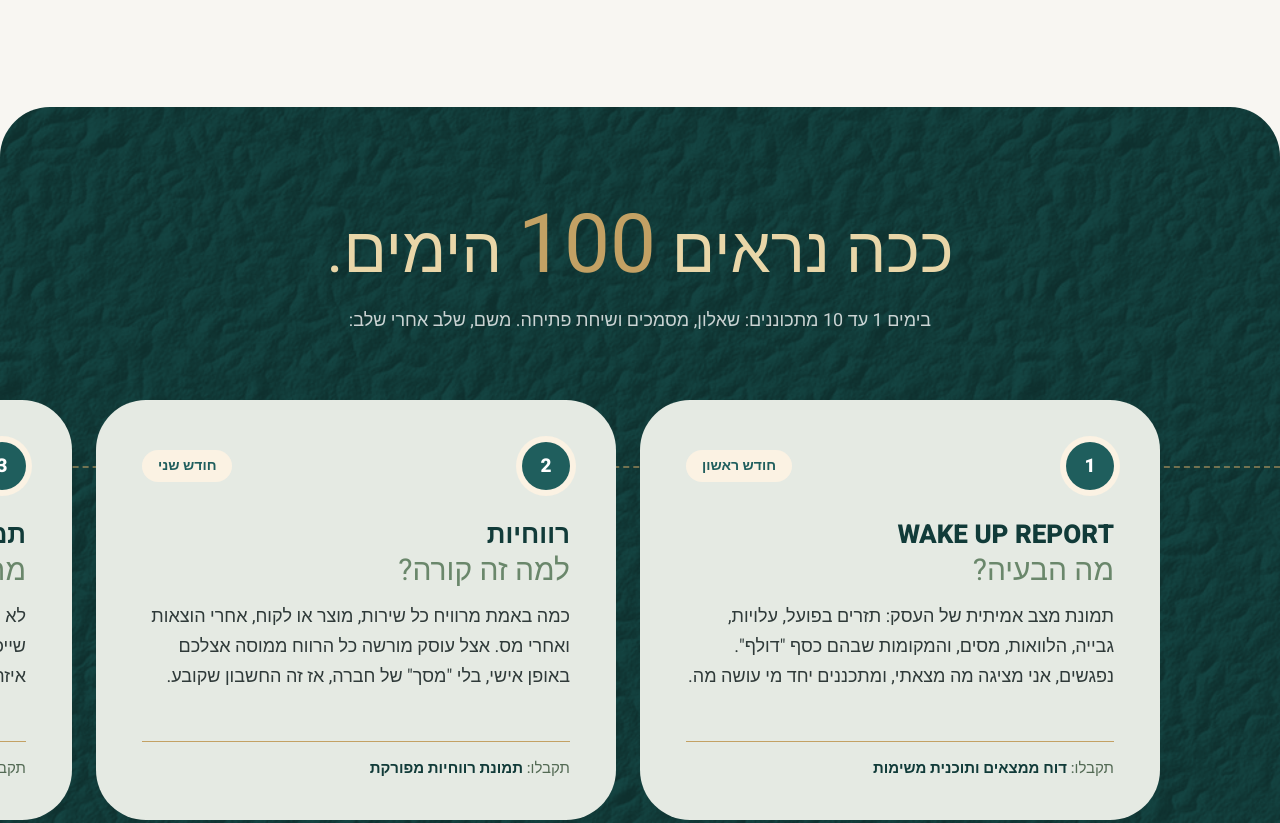
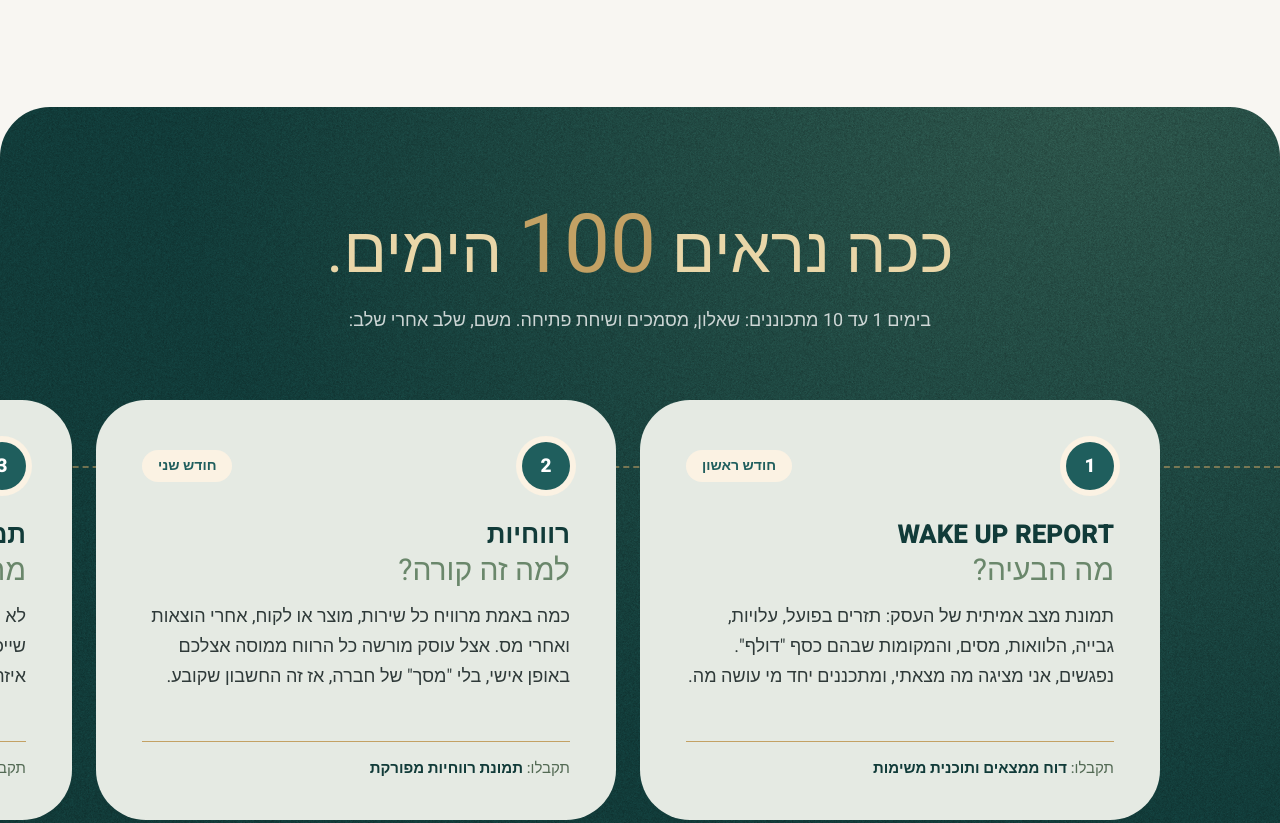
Before and after one commit to alicekro-svg/northpoint-preview, a plain HTML site: page index.html in a window 1280 px wide. Shown: the part 1426-2249 px from the top of the page. Drawn offline with Linux system fonts and the light colour scheme; a web font is replaced by a local one.

Commit message:
Soft light and film grain on the dark sections
Co-Authored-By: Claude Opus 5.5 <noreply@anthropic.com>
Claude-Session: https://claude.ai/code/session_0151nTkWTLD6RpHFwQiBkEhz

```diff
--- a/css/style.css
+++ b/css/style.css
@@ -1070,12 +1070,17 @@ main.legal-page { padding: 0; }
 .legal-body .visually-hidden { position: absolute; width: 1px; height: 1px; overflow: hidden; clip: rect(0 0 0 0); white-space: nowrap; }
 
 /* ==========================================================
-   Texture on the dark sections: crumpled paper + fine grain,
-   blended over the teal so the colour itself does not change.
+   Depth on the dark sections: a soft light from the top corner
+   plus fine film grain (overlay, so the teal itself stays).
    ========================================================== */
-.journey, .about { position: relative; isolation: isolate; }
+.journey, .about {
+  position: relative; isolation: isolate;
+  background-image:
+    radial-gradient(120% 90% at 85% 0%, rgba(115, 147, 116, .28), transparent 60%),
+    radial-gradient(90% 80% at 0% 100%, rgba(0, 0, 0, .22), transparent 65%);
+}
 .journey::before, .about::before {
   content: ""; position: absolute; inset: 0; z-index: -1; pointer-events: none; border-radius: inherit;
-  background: url("../assets/tex/crumple.jpg") 0 0 / 1024px, url("../assets/tex/grain.jpg") 0 0 / 180px;
-  mix-blend-mode: overlay; opacity: .35;
+  background: url("../assets/tex/film.jpg") 0 0 / 256px;
+  mix-blend-mode: overlay; opacity: .18;
 }
```
Also changed, not shown: assets/tex/crumple.jpg (deleted), assets/tex/film.jpg (added), assets/tex/grain.jpg (deleted).
